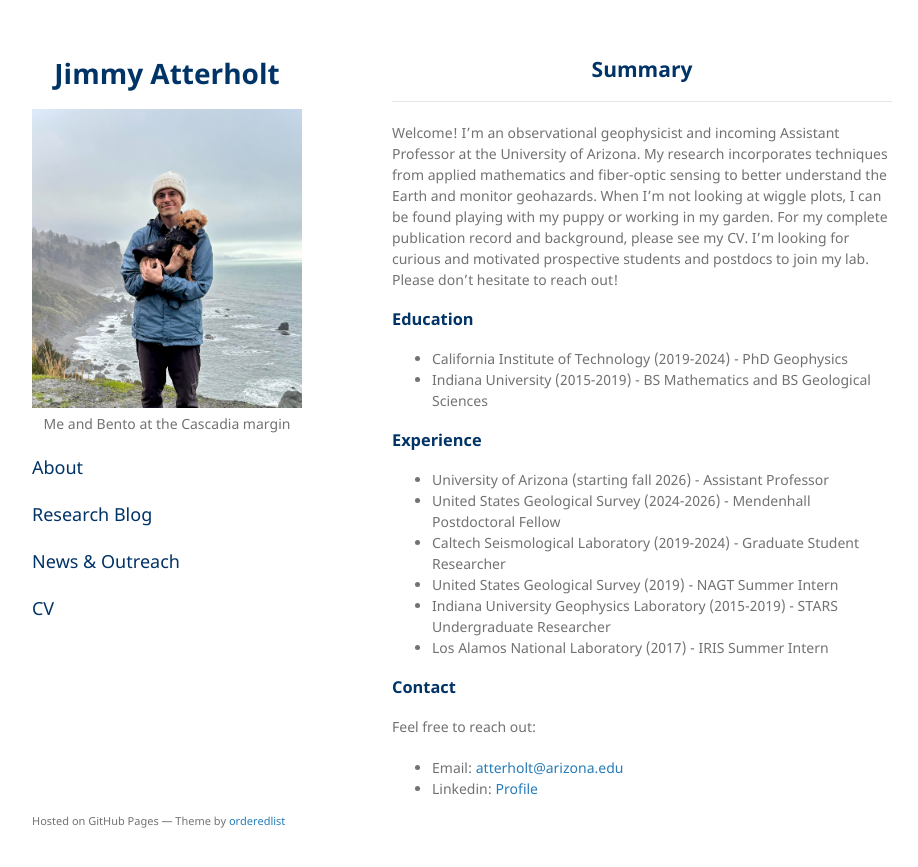
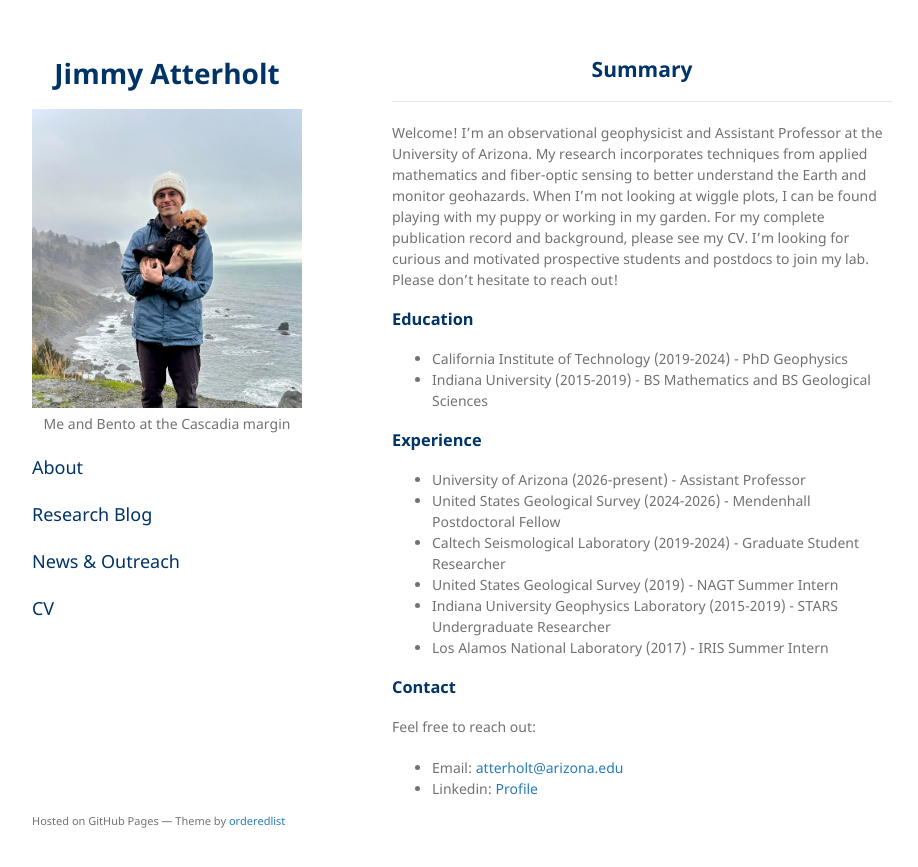
Before and after one commit to atterholt/atterholt.github.io, a Jekyll site: the page built from index.md, in a window 1280 px wide. Shown: the top 867 px of the page, without its empty margins (178-1096 px from the left). Built offline with Jekyll 4.4.1, drawn with Linux system fonts in a browser that asks for light colours.

Commit message:
Update index.md

```diff
--- a/index.md
+++ b/index.md
@@ -7,7 +7,7 @@
 
 * * *
 
-Welcome! I'm an observational geophysicist and incoming Assistant Professor at the University of Arizona. My research incorporates techniques from applied mathematics and fiber-optic sensing to better understand the Earth and monitor geohazards. When I'm not looking at wiggle plots, I can be found playing with my puppy or working in my garden. For my complete publication record and background, please see my CV. I'm looking for curious and motivated prospective students and postdocs to join my lab. Please don't hesitate to reach out!
+Welcome! I'm an observational geophysicist and Assistant Professor at the University of Arizona. My research incorporates techniques from applied mathematics and fiber-optic sensing to better understand the Earth and monitor geohazards. When I'm not looking at wiggle plots, I can be found playing with my puppy or working in my garden. For my complete publication record and background, please see my CV. I'm looking for curious and motivated prospective students and postdocs to join my lab. Please don't hesitate to reach out!
 
 <h3 style="color:#003366">
   Education
@@ -21,7 +21,7 @@
   Experience
 </h3>
 
-*   University of Arizona (starting fall 2026) - Assistant Professor
+*   University of Arizona (2026-present) - Assistant Professor
 *   United States Geological Survey (2024-2026) - Mendenhall Postdoctoral Fellow
 *   Caltech Seismological Laboratory (2019-2024) - Graduate Student Researcher
 *   United States Geological Survey (2019) - NAGT Summer Intern
```
